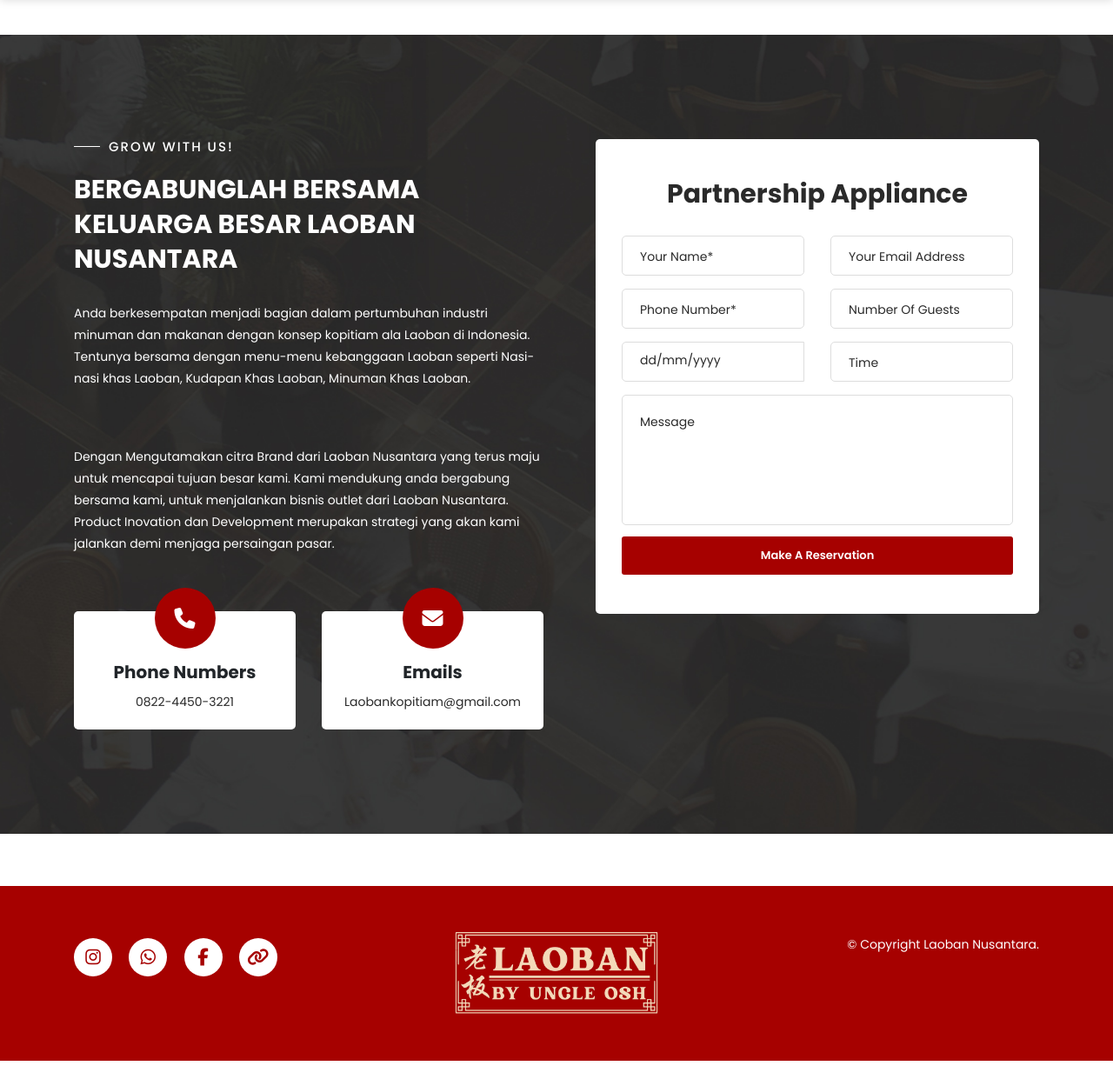
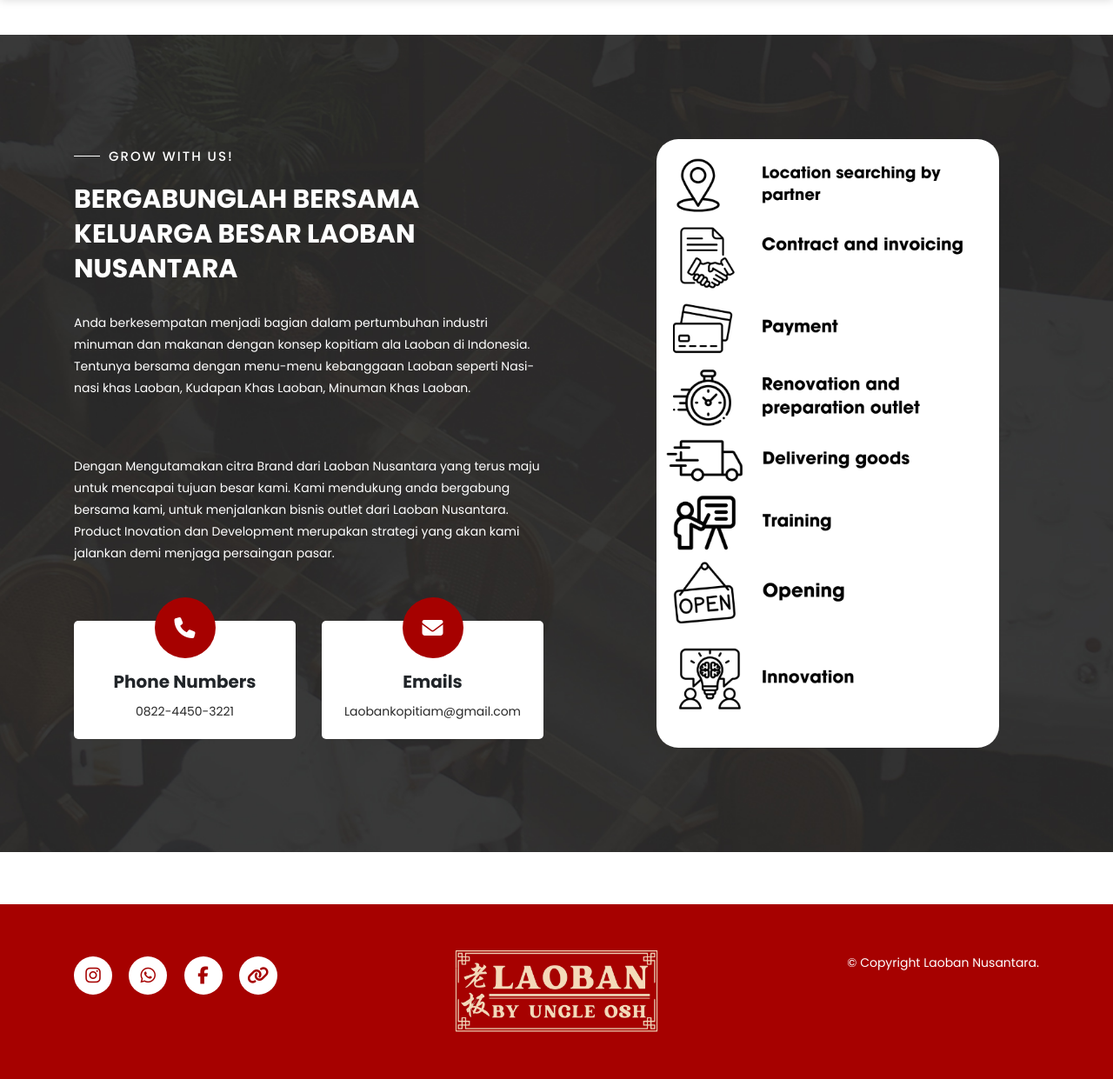
Before and after one commit to stevanushia/laoban-nusantara, a PHP site: page /contact.php in a window 1280 px wide. Shown: the part 80-1321 px from the top of the page at 87% size. Before the commit the page ends 1300 px from the top, so only its background shows below. Run offline with PHP 8.4, Linux system fonts and the light colour scheme; some libraries are stand-ins or nearby versions.

Commit message:
update on about and contact

```diff
--- a/contact.php
+++ b/contact.php
@@ -33,84 +33,7 @@ include_once __DIR__."/template/header.php"; ?>
                     </div>
                 </div>
                 <div class="col-lg-6">
-                    <div class="contact-form">
-                        <form id="contact" action="" method="post">
-                            <div class="row">
-                                <div class="col-lg-12">
-                                    <h4>Partnership Appliance</h4>
-                                </div>
-                                <div class="col-lg-6 col-sm-12">
-                                    <fieldset>
-                                        <input name="name" type="text" id="name" placeholder="Your Name*" required="">
-                                    </fieldset>
-                                </div>
-                                <div class="col-lg-6 col-sm-12">
-                                    <fieldset>
-                                        <input name="email" type="text" id="email" pattern="[^ @]*@[^ @]*"
-                                            placeholder="Your Email Address" required="">
-                                    </fieldset>
-                                </div>
-                                <div class="col-lg-6 col-sm-12">
-                                    <fieldset>
-                                        <input name="phone" type="text" id="phone" placeholder="Phone Number*"
-                                            required="">
-                                    </fieldset>
-                                </div>
-                                <div class="col-md-6 col-sm-12">
-                                    <fieldset>
-                                        <select value="number-guests" name="number-guests" id="number-guests">
-                                            <option value="number-guests">Number Of Guests</option>
-                                            <option name="1" id="1">1</option>
-                                            <option name="2" id="2">2</option>
-                                            <option name="3" id="3">3</option>
-                                            <option name="4" id="4">4</option>
-                                            <option name="5" id="5">5</option>
-                                            <option name="6" id="6">6</option>
-                                            <option name="7" id="7">7</option>
-                                            <option name="8" id="8">8</option>
-                                            <option name="9" id="9">9</option>
-                                            <option name="10" id="10">10</option>
-                                            <option name="11" id="11">11</option>
-                                            <option name="12" id="12">12</option>
-                                        </select>
-                                    </fieldset>
-                                </div>
-                                <div class="col-lg-6">
-                                    <div id="filterDate2">
-                                        <div class="input-group date" data-date-format="dd/mm/yyyy">
-                                            <input name="date" id="date" type="text" class="form-control"
-                                                placeholder="dd/mm/yyyy">
-                                            <div class="input-group-addon">
-                                                <span class="glyphicon glyphicon-th"></span>
-                                            </div>
-                                        </div>
-                                    </div>
-                                </div>
-                                <div class="col-md-6 col-sm-12">
-                                    <fieldset>
-                                        <select value="time" name="time" id="time">
-                                            <option value="time">Time</option>
-                                            <option name="Breakfast" id="Breakfast">Breakfast</option>
-                                            <option name="Lunch" id="Lunch">Lunch</option>
-                                            <option name="Dinner" id="Dinner">Dinner</option>
-                                        </select>
-                                    </fieldset>
-                                </div>
-                                <div class="col-lg-12">
-                                    <fieldset>
-                                        <textarea name="message" rows="6" id="message" placeholder="Message"
-                                            required=""></textarea>
-                                    </fieldset>
-                                </div>
-                                <div class="col-lg-12">
-                                    <fieldset>
-                                        <button type="submit" id="form-submit" class="main-button-icon">Make A
-                                            Reservation</button>
-                                    </fieldset>
-                                </div>
-                            </div>
-                        </form>
-                    </div>
+                    <img style="height: 700px; border-radius: 25px; margin-left: 100px;"  src="assets/images/partnershipStep.png" alt="">
                 </div>
             </div>
         </div>
```
Also changed, not shown: about.php (+5 -3 lines), assets/images/partnershipStep.png (added).
